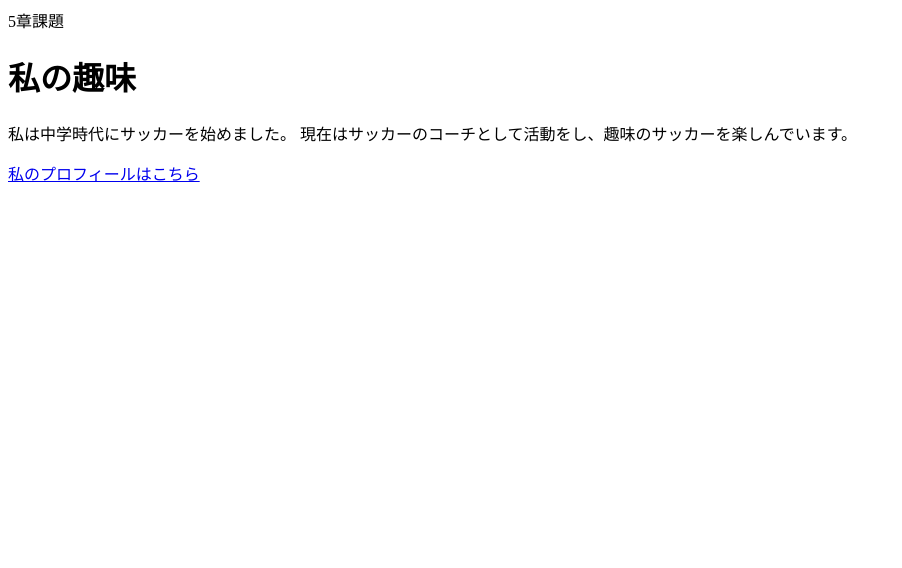
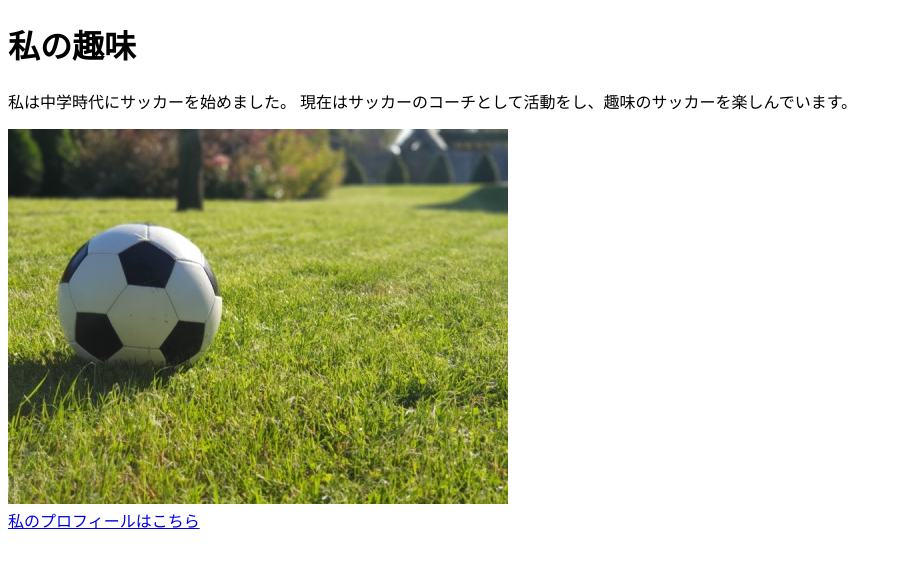
Before and after one commit to Tkm7885/java-basic-kadai, a plain HTML site: page kadai_005/html/kadai_005.html in a window 1280 px wide. Shown: the whole page, without its empty margins (0-902 px from the left). Drawn offline with Linux system fonts and the light colour scheme.

Commit message:
Add files via upload

```diff
--- a/kadai_005/html/kadai_005.html
+++ b/kadai_005/html/kadai_005.html
@@ -1,7 +1,7 @@
 <!DOCTYPE html>
 <html>
   <head>
-    <titel>5章課題</titel>
+    <title>5章課題</title>
     <meta name="description" content="このページは5章の課題です。">
     <meta charset="UTF-8">
   </head>
@@ -11,7 +11,7 @@
       現在はサッカーのコーチとして活動をし、趣味のサッカーを楽しんでいます。
     </p>
     <!-- サッカーボールの画像を表示するコードを記述する-->
-
-    <a href="..\images\sample.jpg">私のプロフィールはこちら</a>
+    <img src="..\images\sample.jpg" alt="ロゴ">
+    <br><a href="https://x.com/samuraijuku">私のプロフィールはこちら</a></br>
   </body>
 </html>
```
